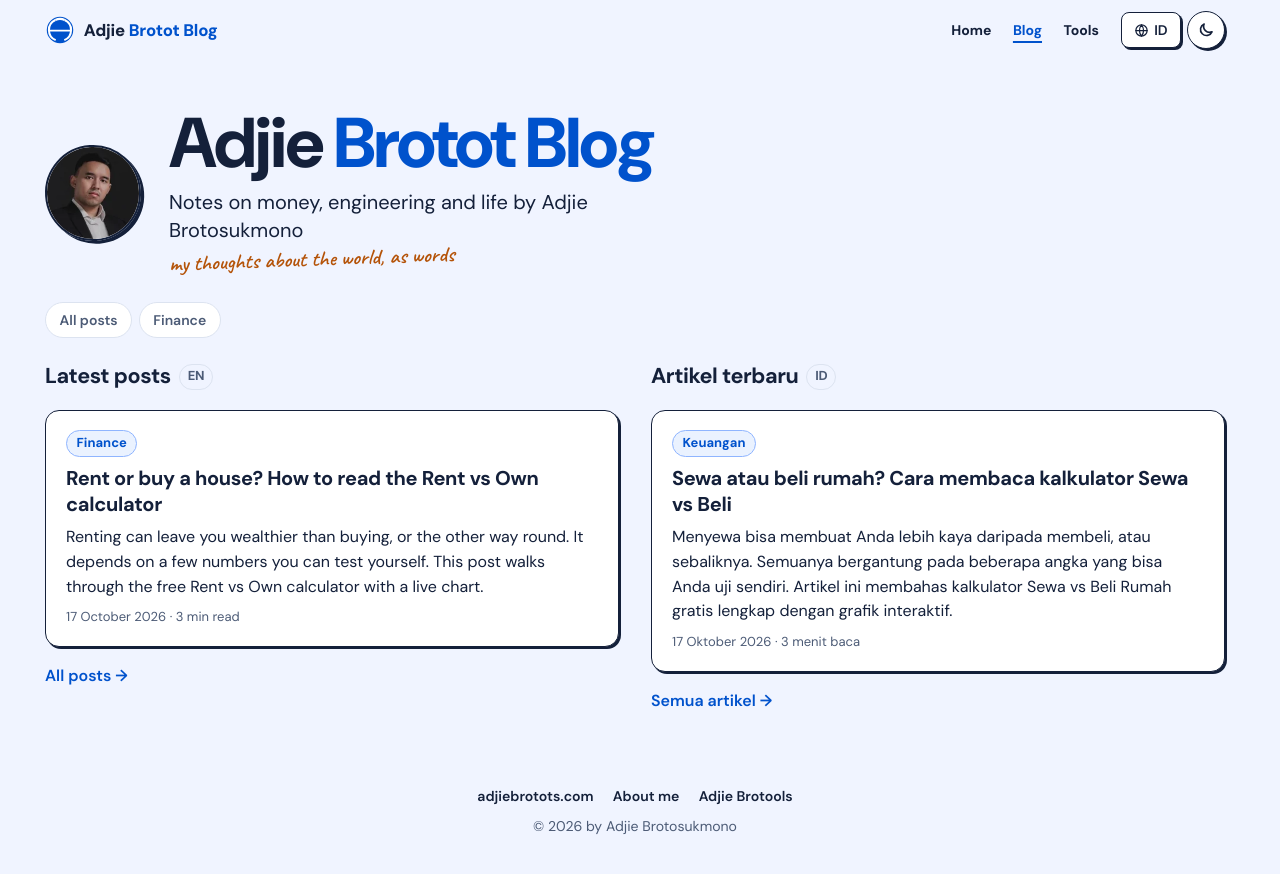
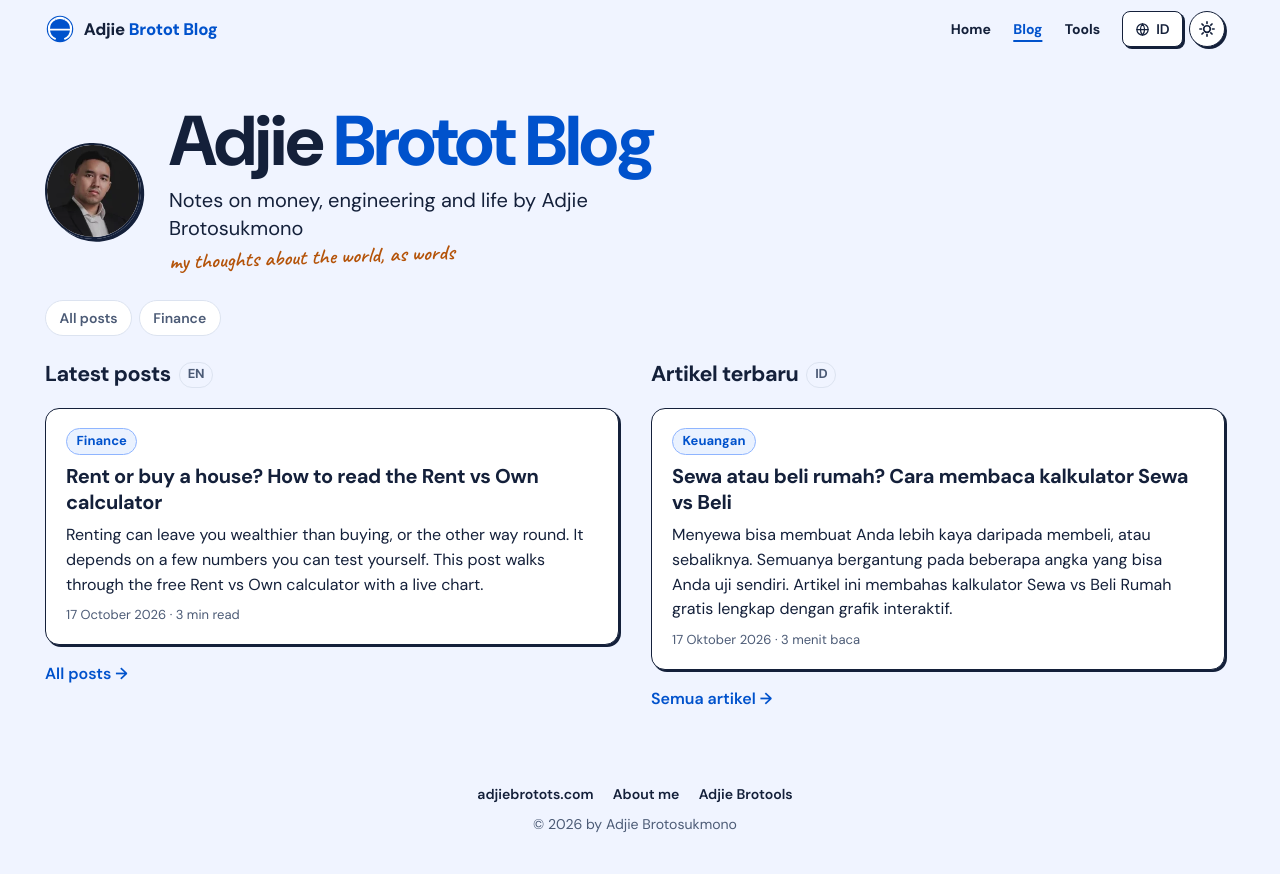
Before and after one commit to adjiebrotot/blog, a Jekyll site: the page built from index.html, in a window 1280 px wide. Shown: the top 874 px of the page. Built offline with Jekyll 4.4.1, drawn with Linux system fonts in a browser that asks for light colours.

Commit message:
Header buttons match the tools: 36px, same toggle icon and label
- The language switch and the theme toggle are 36px tall like the tool
  pages' buttons; the family links are 36px tall too.
- The toggle shows the theme that is on (the sun by day, the moon at
  night), as on www and the tools, and its label says what a press does
  ("Switch to night" / "Switch to day", in both languages).

Co-Authored-By: Claude Opus 5.5 <noreply@anthropic.com>
Claude-Session: https://claude.ai/code/session_0178ZHCZXiiNbv1iZoZVQgEc

```diff
--- a/_data/i18n.yml
+++ b/_data/i18n.yml
@@ -19,6 +19,8 @@ en:
   no_posts: "No posts here yet. Check back soon."
   open_tool: Open the full tool
   theme: Switch light or dark theme
+  theme_to_dark: Switch to night
+  theme_to_light: Switch to day
   sites: "Adjie's sites"
   nav_home: Home
   nav_blog: Blog
@@ -59,6 +61,8 @@ id:
   no_posts: "Belum ada artikel di sini. Nantikan segera."
   open_tool: Buka tool lengkapnya
   theme: Ganti tema terang atau gelap
+  theme_to_dark: Ganti ke mode gelap
+  theme_to_light: Ganti ke mode terang
   sites: "Situs Adjie"
   nav_home: Beranda
   nav_blog: Blog
--- a/_includes/header.html
+++ b/_includes/header.html
@@ -20,10 +20,10 @@
       {%- if other_is_twin %}
       <a class="btn-theme" id="langToggle" href="{{ other_url | relative_url }}" hreflang="{{ other_lang }}" lang="{{ other_lang }}"
          title="{{ site.data.i18n[other_lang].read_in }}">
-        <svg viewBox="0 0 24 24" width="15" height="15" aria-hidden="true" fill="none" stroke="currentColor" stroke-width="2" stroke-linecap="round" stroke-linejoin="round"><circle cx="12" cy="12" r="9"/><path d="M3 12h18M12 3a14 14 0 0 1 0 18M12 3a14 14 0 0 0 0 18"/></svg>
+        <svg viewBox="0 0 24 24" width="15" height="15" aria-hidden="true" focusable="false" fill="none" stroke="currentColor" stroke-width="2" stroke-linecap="round" stroke-linejoin="round"><circle cx="12" cy="12" r="9"/><path d="M3 12h18M12 3a14 14 0 0 1 0 18M12 3a14 14 0 0 0 0 18"/></svg>
         {{ site.data.i18n[other_lang].short }}</a>
       {%- endif %}
-      <button class="btn-theme btn-icon" id="themeToggle" type="button" aria-label="{{ t.theme }}" title="{{ t.theme }}">
+      <button class="btn-theme btn-icon" id="themeToggle" type="button" aria-label="{{ t.theme }}" title="{{ t.theme }}" data-to-dark="{{ t.theme_to_dark }}" data-to-light="{{ t.theme_to_light }}">
         <svg class="ico-sun" viewBox="0 0 24 24" width="18" height="18" aria-hidden="true" fill="none" stroke="currentColor" stroke-width="2.2" stroke-linecap="round"><circle cx="12" cy="12" r="4.4"/><path d="M12 2.5v2.2M12 19.3v2.2M2.5 12h2.2M19.3 12h2.2M5.3 5.3l1.6 1.6M17.1 17.1l1.6 1.6M5.3 18.7l1.6-1.6M17.1 6.9l1.6-1.6"/></svg>
         <svg class="ico-moon" viewBox="0 0 24 24" width="18" height="18" aria-hidden="true" fill="none" stroke="currentColor" stroke-width="2.2" stroke-linecap="round" stroke-linejoin="round"><path d="M20 14.5A8 8 0 0 1 9.5 4a8 8 0 1 0 10.5 10.5z"/></svg>
       </button>
--- a/assets/css/blog.css
+++ b/assets/css/blog.css
@@ -117,7 +117,8 @@ img { height: auto; }
    brand blue, solid. */
 .brand-b, h1 .brand-b { color: var(--brand); }
 .family-nav { display: flex; align-items: center; gap: 0.15rem; margin-right: 0.35rem; }
-.family-nav a { padding: 0.4rem 0.6rem; border-radius: var(--radius-sm); color: var(--text); font-weight: 700; font-size: var(--fs-sm); }
+/* The same links as the tool home's bar: 36px tall, 14px bold. */
+.family-nav a { display: inline-flex; align-items: center; height: 36px; padding: 0 10px; border-radius: var(--radius-sm); color: var(--text); font-weight: 700; font-size: var(--fs-sm); }
 .family-nav a:hover { color: var(--brand); text-decoration: none; }
 .family-nav a.is-site { color: var(--brand); text-decoration: underline; text-decoration-thickness: 2px; text-underline-offset: 6px; }
 /* Home pages: Adjie's photo in a sticker ring, the blog's name large, what
@@ -134,8 +135,8 @@ img { height: auto; }
 /* Same control as the tool pages' header buttons (shared.css .btn-theme):
    the family sticker, an ink outline and a hard 2px offset. */
 .btn-theme {
-  display: inline-flex; align-items: center; justify-content: center; gap: 0.35rem;
-  min-height: 36px; padding: 6px 12px;
+  display: inline-flex; align-items: center; justify-content: center; gap: 6px; box-sizing: border-box;
+  height: 36px; padding: 0 12px; line-height: 1;
   background: var(--panel); border: 1.5px solid var(--ink-line); color: var(--text);
   border-radius: var(--radius-sm); font: inherit; font-size: var(--fs-sm); font-weight: 600;
   cursor: pointer; white-space: nowrap; box-shadow: var(--sticker);
@@ -144,10 +145,13 @@ img { height: auto; }
 a.btn-theme { color: var(--text); }
 .btn-theme:hover { transform: translate(-1px, -1px); box-shadow: 3px 3px 0 var(--ink-line); text-decoration: none; }
 .btn-theme:active { transform: translate(1px, 1px); box-shadow: 0 0 0 transparent; }
-.btn-icon { width: 38px; height: 38px; padding: 0; border-radius: var(--radius-pill); }
-.ico-moon { display: none; }
-:root.light .ico-sun { display: none; }
-:root.light .ico-moon { display: block; }
+.btn-icon { width: 36px; height: 36px; padding: 0; border-radius: var(--radius-pill); }
+.btn-icon svg { width: 18px; height: 18px; }
+/* The icon shows the theme that is on (the sun by day, the moon at night),
+   as on www and the tools; the label says what a press will do. */
+.ico-sun { display: none; }
+:root.light .ico-sun { display: block; }
+:root.light .ico-moon { display: none; }
 
 .cat-nav { margin-top: 1rem; }
 .cat-nav ul {
@@ -383,8 +387,8 @@ main { padding: 1rem 0 3rem; }
   .container { width: min(calc(100% - 2rem), var(--max-width)); }
   .bar .brand-text { display: none; }
   .family-nav { margin-right: 0.1rem; }
-  .family-nav a { padding: 0.4rem 0.4rem; }
-  .btn-theme { padding: 6px 10px; }
+  .family-nav a { padding: 0 6px; }
+  .btn-theme { padding: 0 10px; }
   .home-intro { align-items: flex-start; }
   .post { border-radius: var(--radius-xl); }
   .prose { font-size: 1.03rem; }
@@ -392,11 +396,10 @@ main { padding: 1rem 0 3rem; }
 }
 @media (max-width: 400px) {
   .bar-actions { gap: 0.3rem; }
-  .btn-theme { padding: 6px 8px; }
-  .btn-icon { width: 34px; height: 34px; }
+  .btn-theme { padding: 0 8px; }
 }
 @media (max-width: 350px) {
-  .family-nav a { padding: 0.4rem 0.25rem; font-size: var(--fs-xs); }
+  .family-nav a { padding: 0 4px; font-size: var(--fs-xs); }
 }
 
 @media print {
--- a/assets/js/blog.js
+++ b/assets/js/blog.js
@@ -191,6 +191,13 @@
   }
 
   var btn = document.getElementById('themeToggle');
+  /* The toggle says what a press will do, as on www and the tools. */
+  function labelTheme() {
+    if (!btn) return;
+    var text = theme() === 'light' ? btn.dataset.toDark : btn.dataset.toLight;
+    if (text) { btn.setAttribute('aria-label', text); btn.title = text; }
+  }
+  labelTheme();
   if (btn) btn.addEventListener('click', function () {
     var next = theme() === 'light' ? 'dark' : 'light';
     root.classList.remove('light', 'dark');
@@ -203,6 +210,7 @@
     }
     syncEmbeds();
     syncComments();
+    labelTheme();
     if (mermaidReady) drawDiagrams();
   });
 
```
